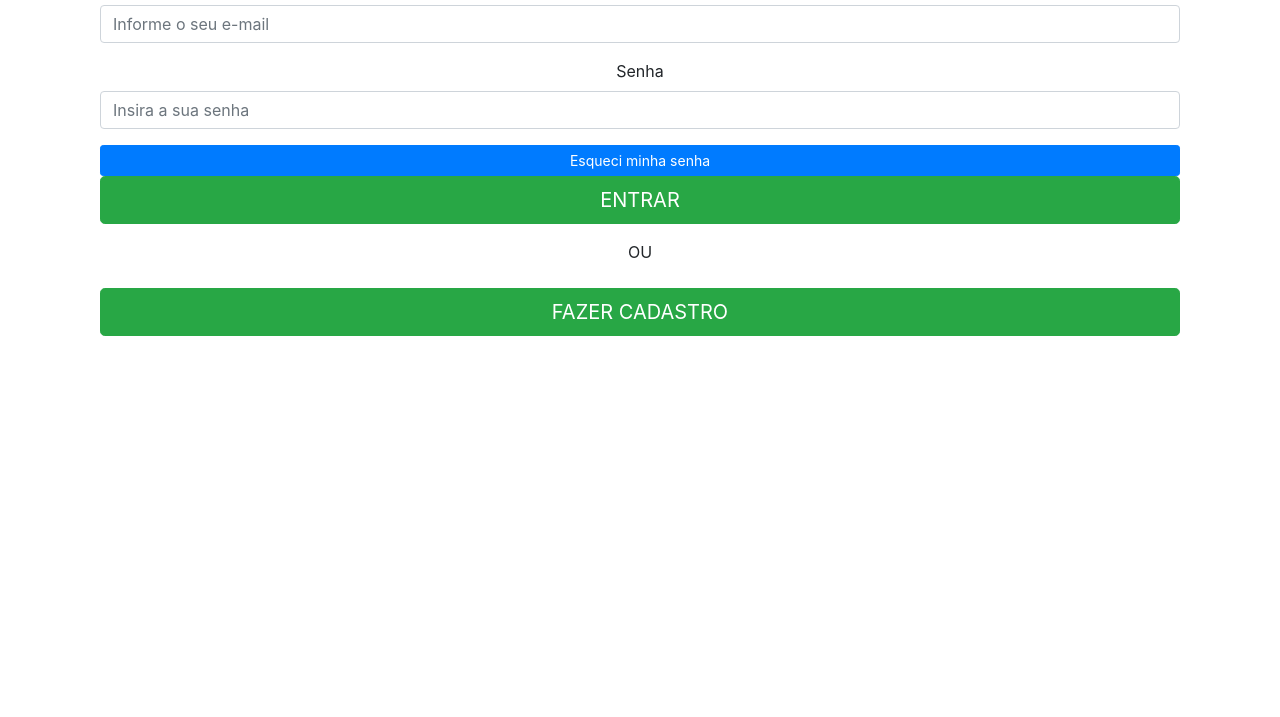
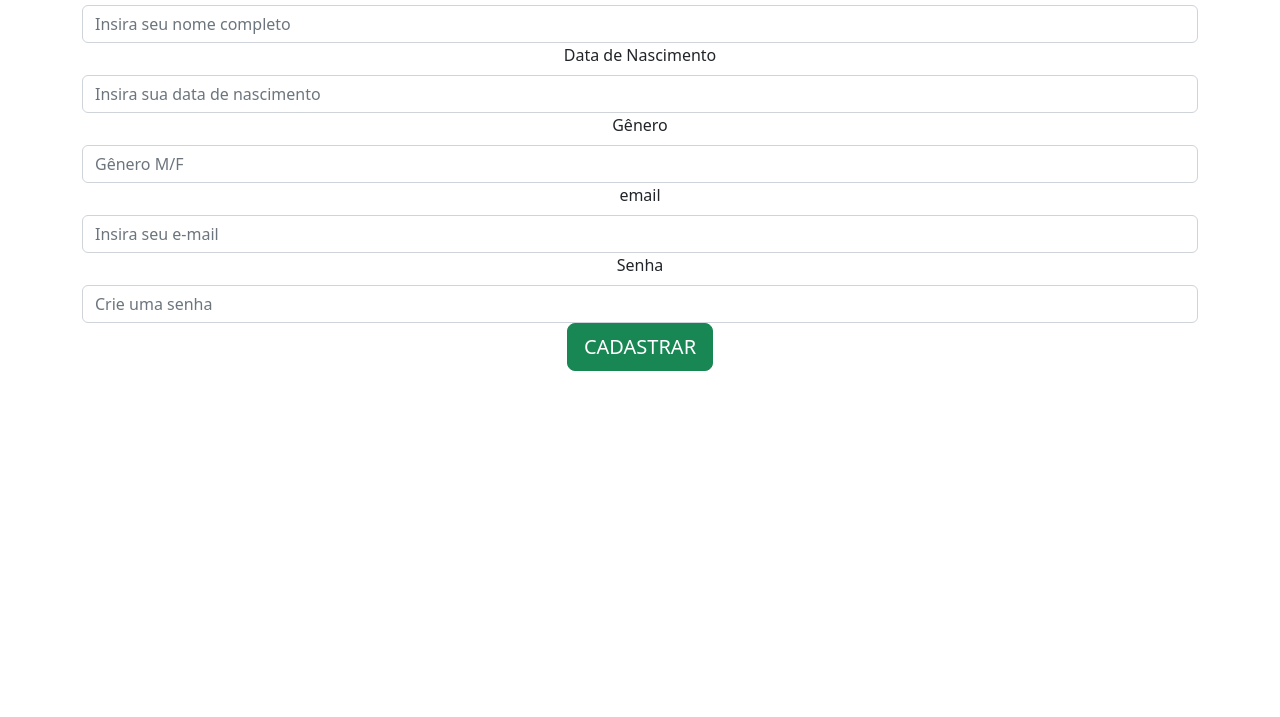
Before and after one commit to abeljr05/FINT---GIT, a plain HTML site: page index.html in a window 1280 px wide. Shown: the part 83-800 px from the top of the page. Drawn offline with nearby package versions, Linux system fonts and the light colour scheme.

Commit message:
Add files via upload

```diff
--- a/index.html
+++ b/index.html
@@ -1,64 +1,49 @@
 <!doctype html>
 <html lang="pt-br">
   <head>
-    <!-- Required meta tags -->
     <meta charset="utf-8">
-    <meta name="viewport" content="width=device-width, initial-scale=1, shrink-to-fit=no">
-    <title>Login</title>
-    <!-- Bootstrap CSS -->
-    <link rel="stylesheet" href="https://cdn.jsdelivr.net/npm/bootstrap@5.2.0-beta1/dist/css/bootstrap.rtl.min.css" integrity="sha384-dc2NSrAXbAkjrdm9IYrX10fQq9SDG6Vjz7nQVKdKcJl3pC+k37e7qJR5MVSCS+wR" crossorigin="anonymous">
-    <link rel="stylesheet" href="css/bootstrap.min.css">
-    <link rel="stylesheet" href="css/css.css"
+    <meta name="viewport" content="width=device-width, initial-scale=1">
+    <title>Cadastro</title>
+    <link href="https://cdn.jsdelivr.net/npm/bootstrap@5.2.0-beta1/dist/css/bootstrap.min.css" rel="stylesheet" integrity="sha384-0evHe/X+R7YkIZDRvuzKMRqM+OrBnVFBL6DOitfPri4tjfHxaWutUpFmBp4vmVor" crossorigin="anonymous">
   </head>
-
   <body>
 
-    <div class="container text-center" id="telalogin">
-      <h1>LOGIN</h1>
-        <div class="container">
+    <script src="https://cdn.jsdelivr.net/npm/bootstrap@5.2.0-beta1/dist/js/bootstrap.bundle.min.js" integrity="sha384-pprn3073KE6tl6bjs2QrFaJGz5/SUsLqktiwsUTF55Jfv3qYSDhgCecCxMW52nD2" crossorigin="anonymous"></script>
+    <div class="container text-center">
+        <h1>FAÇA SEU CADASTRO</h1>
         <form>
             <div class="form-group">
-                  <label for="Email" class="form-label">E-mail</label>
-                  <input type="email" class="form-control" id="email" aria-describedby="email" placeholder="Informe o seu e-mail">
+              <label for="nome" class="form-label">Nome completo</label>
+              <input type="nome" class="form-control" id="nome" aria-describedby="nome" placeholder="Insira seu nome completo">
             </div>
 
             <div class="form-group">
-                  <label for="Senha" class="form-label">Senha</label>
-                  <input type="senha" class="form-control" id="senha" aria-describedby="senha" placeholder="Insira a sua senha">
+              <label for="data" class="form-label">Data de Nascimento</label>
+              <input type="data" class="form-control" id="data" aria-describedby="data" placeholder="Insira sua data de nascimento">
             </div>
 
             <div class="form-group">
-                  <button type="submit" class="btn btn-primary btn-sm btn-block">Esqueci minha senha</button>
-
-                <div class="form-group">
-                    <button type="submit" class="btn btn-success btn-lg btn-block">ENTRAR</button>
+                <label for="genero" class="form-label">Gênero</label>
+                <input type="genero" class="form-control" id="genero" aria-describedby="genero" placeholder="Gênero M/F">
               </div>
 
               <div class="form-group">
-                    <label for="Email" class="form-label">OU</label>
+                <label for="data" class="form-label">email</label>
+                <input type="data" class="form-control" id="email" aria-describedby="email" placeholder="Insira seu e-mail">
               </div>
 
               <div class="form-group">
-                    <button type="submit" class="btn btn-success btn-lg btn-block">FAZER CADASTRO</button>
+                <label for="senha" class="form-label">Senha</label>
+                <input type="senha" class="form-control" id="senha" aria-describedby="senha" placeholder="Crie uma senha">
               </div>
 
 
 
 
-              </form>
+
+              <div class="form-group text-center">
+                <button type="submit" class="btn btn-success btn-lg btn-block">CADASTRAR</button>
             </div>
     </div>
-
-
-    <!-- Optional JavaScript; choose one of the two! -->
-
-    <!-- Option 1: Bootstrap Bundle with Popper -->
-    <script src="https://cdn.jsdelivr.net/npm/bootstrap@5.2.0-beta1/dist/js/bootstrap.bundle.min.js" integrity="sha384-pprn3073KE6tl6bjs2QrFaJGz5/SUsLqktiwsUTF55Jfv3qYSDhgCecCxMW52nD2" crossorigin="anonymous"></script>
-
-    <!-- Option 2: Separate Popper and Bootstrap JS -->
-    <!--
-    <script src="https://cdn.jsdelivr.net/npm/@popperjs/core@2.11.5/dist/umd/popper.min.js" integrity="sha384-Xe+8cL9oJa6tN/veChSP7q+mnSPaj5Bcu9mPX5F5xIGE0DVittaqT5lorf0EI7Vk" crossorigin="anonymous"></script>
-    <script src="https://cdn.jsdelivr.net/npm/bootstrap@5.2.0-beta1/dist/js/bootstrap.min.js" integrity="sha384-kjU+l4N0Yf4ZOJErLsIcvOU2qSb74wXpOhqTvwVx3OElZRweTnQ6d31fXEoRD1Jy" crossorigin="anonymous"></script>
-    -->
   </body>
 </html>
```
Also changed, not shown: 1 other file. Lines whose indentation alone changed are shown as unchanged.
